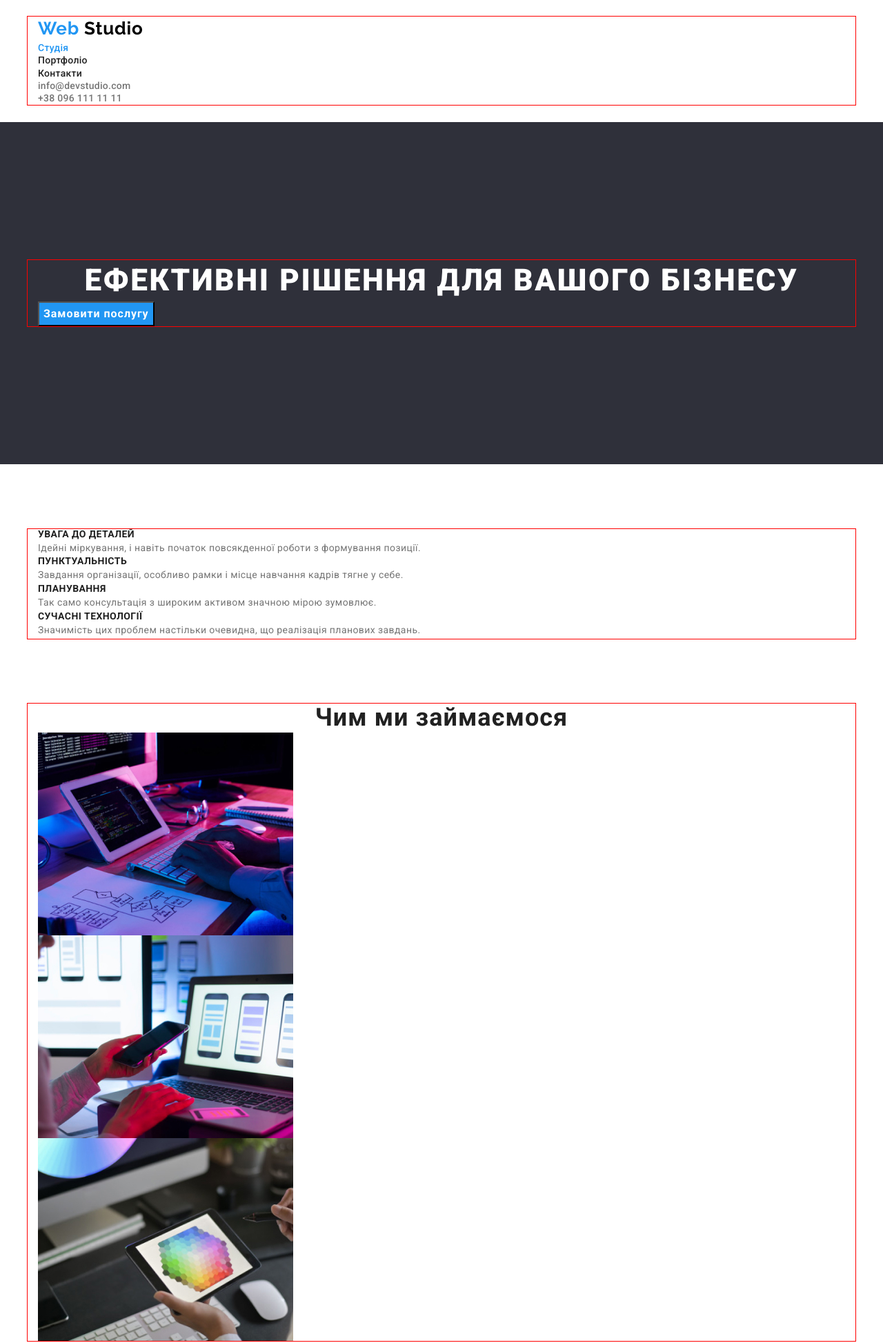
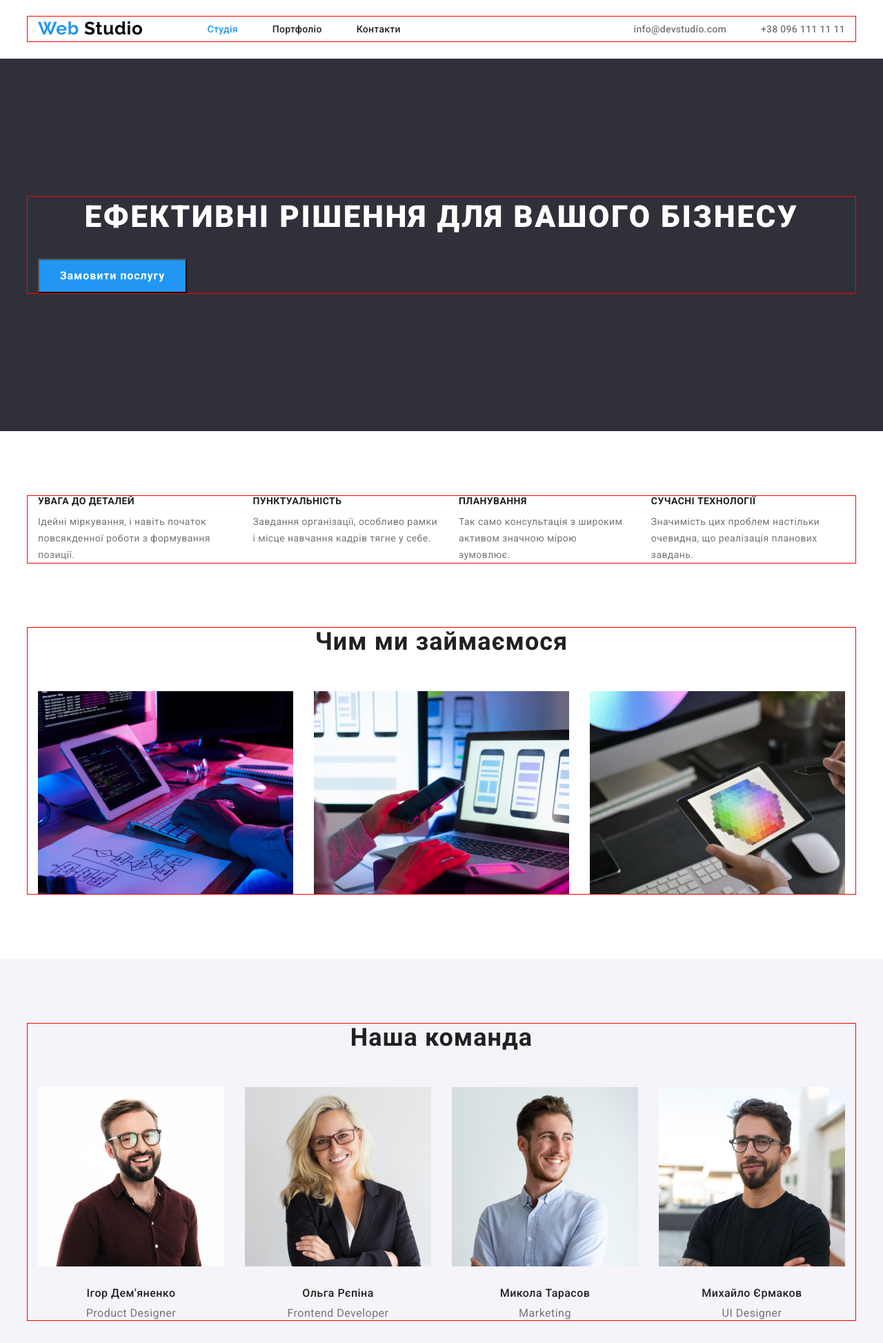
Before and after one commit to demchenko2009/homework10, a plain HTML site: page index.html in a window 1280 px wide. Shown: the top 1947 px of the page at 69% size. Drawn offline with nearby package versions, Linux system fonts and the light colour scheme.

Commit message:
section 1

```diff
--- a/css/style.css
+++ b/css/style.css
@@ -45,6 +45,9 @@ body {
     padding-top: 24px;
     padding-bottom: 25px;
 }
+
+
+
 .heder-logo {
     color:var(--aditional-color);
     font-family: "Raleway", sans-serif;
@@ -62,8 +65,22 @@ font-size: 26px;
 font-weight: 700;
 line-height: 1.38;
 letter-spacing: 0.78px;
+margin-right: 93px;;
 }
 
+.heder-box {
+    display: flex;
+    align-items: center;
+}
+.heder-nav {
+    display: flex;
+    margin-right: auto;
+}
+
+.nav-list {
+    display: flex;
+    gap: 50px;
+}
 
 .nav-link {
     color: var(--heder-text);
@@ -71,7 +88,12 @@ font-size: 14px;
 font-weight: 500;
 line-height: 1.1;
 letter-spacing: 0.28px;
+
 }
+.heder-list {
+    margin-left: 44px;
+}
+
 .active {
     color: var(--aditional-color);
 }
@@ -84,6 +106,11 @@ letter-spacing: 0.28px;
     list-style: none;
 
 }
+
+.heder-list {
+    display: flex;
+  gap: 50px;
+}
 .heder-contact {
     color: var(--text-color);
 font-size: 14px;
@@ -95,6 +122,7 @@ letter-spacing: 0.28px;
 
 .heder-contact:hover {
 color: var(--aditional-color);
+
 }
 .heder-list {
     list-style: none;
@@ -106,7 +134,6 @@ color: var(--aditional-color);
     padding-top: 200px;
     padding-bottom: 200px;
 }
-
 
 .services-title {
     color:var(--accent-color);
@@ -127,6 +154,9 @@ text-transform: uppercase;
     font-weight: 700;
     line-height: 1.87; /* 187.5% */
     letter-spacing: 0.96px;
+    margin-top: 30px;
+ width: 216px;
+ height: 50px;
 }
 
 
@@ -137,6 +167,15 @@ text-transform: uppercase;
 .detalis {
     padding-top: 94px;
 }
+
+.deteils-list {
+    display: flex;
+    gap: 30px;
+    list-style: none;
+
+ }
+
+
 .deteils-title {
     color: var(--heder-text);
 font-size: 14px;
@@ -144,12 +183,10 @@ font-weight: 700;
 line-height: 1.14;
 letter-spacing: 0.42px;
 text-transform: uppercase;
+margin-bottom: 10px;
 }
 
 
- .deteils-list {
-    list-style: none;
- }
  .deteils-text {
     color: var(--text-color);
 font-size: 14px;
@@ -163,6 +200,13 @@ letter-spacing: 0.42px;
     padding-bottom: 94px;
 }
 
+
+.work-list {
+    list-style: none;
+    display: flex;
+    gap: 30px;
+ }
+
  .work-title {
     color: var(--heder-text);
 text-align: center;
@@ -170,10 +214,9 @@ font-size: 36px;
 font-weight: 700;
 line-height: 1.16;
 letter-spacing: 1.08px;
+margin-bottom: 50px;
  }
- .work-list {
-    list-style: none;
- }
+
 
 
 .team {
@@ -189,8 +232,21 @@ font-size: 36px;
 font-weight: 700;
 line-height: 1.16;
 letter-spacing: 1.08px;
+margin-bottom: 50px;
  }
 
+ .team-list {
+    display: flex;
+    list-style: none;
+    gap: 30px;
+    text-align: center;
+
+ }
+ .team-img {
+    width: 270px;
+    height: 260px;
+    margin-bottom: 30px;
+ }
 
  .team-deskription {
     color: var(--heder-text);
@@ -198,6 +254,7 @@ font-size: 16px;
 font-weight: 500;
 line-height: 1.18;
 letter-spacing: 0.48px;
+margin-bottom: 10px;
  }
 
 
@@ -209,13 +266,14 @@ line-height: 1.18;
 letter-spacing: 0.48px;
 
  }
- .team-list {
-    list-style: none;
- }
+
 
 .footer {
     padding-top: 60px;
     padding-bottom: 60px;
+}
+.logo {
+    margin-bottom: 20px;
 }
 
  .footer-logo {
@@ -225,6 +283,10 @@ letter-spacing: 0.48px;
    font-weight: 700;
    line-height: 1.38;
    letter-spacing: 0.78px;
+ }
+
+ .address-list {
+    margin-bottom: 9px;
  }
 
 .footer-city  {
@@ -245,9 +307,7 @@ letter-spacing: 0.42px;
 }
 
 
-.heder-contact:hover{
-    color: var(--aditional-color);
-}
+
 
 footer {
     background-color: var(--heder-text);
--- a/index.html
+++ b/index.html
@@ -13,8 +13,8 @@
   </head>
   <body>
     <header class="heder">
-    <div class="conteiner">
-      <a href="./index.html" class="logo"><span class="heder-logo"> Web </span>  <span class="logo-deskription"> Studio</span> </a>
+    <div class="conteiner heder-box">
+      <a href="./index.html" class="logos"><span class="heder-logo"> Web </span>  <span class="logo-deskription"> Studio</span> </a>
       <nav class="heder-nav">
         <ul class="nav-list">
           <li class="nav-item"><a href="./index.html" class="nav-link active">Студія</a></li>
```
